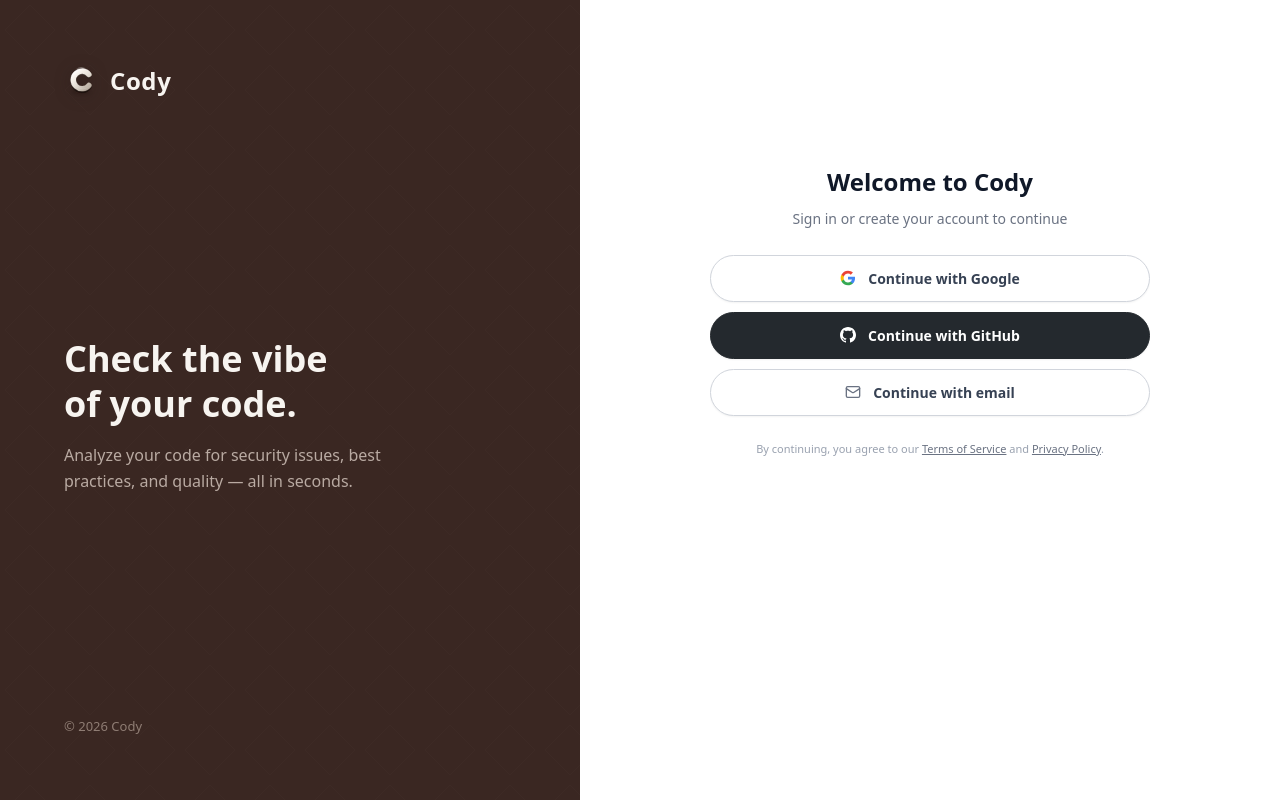
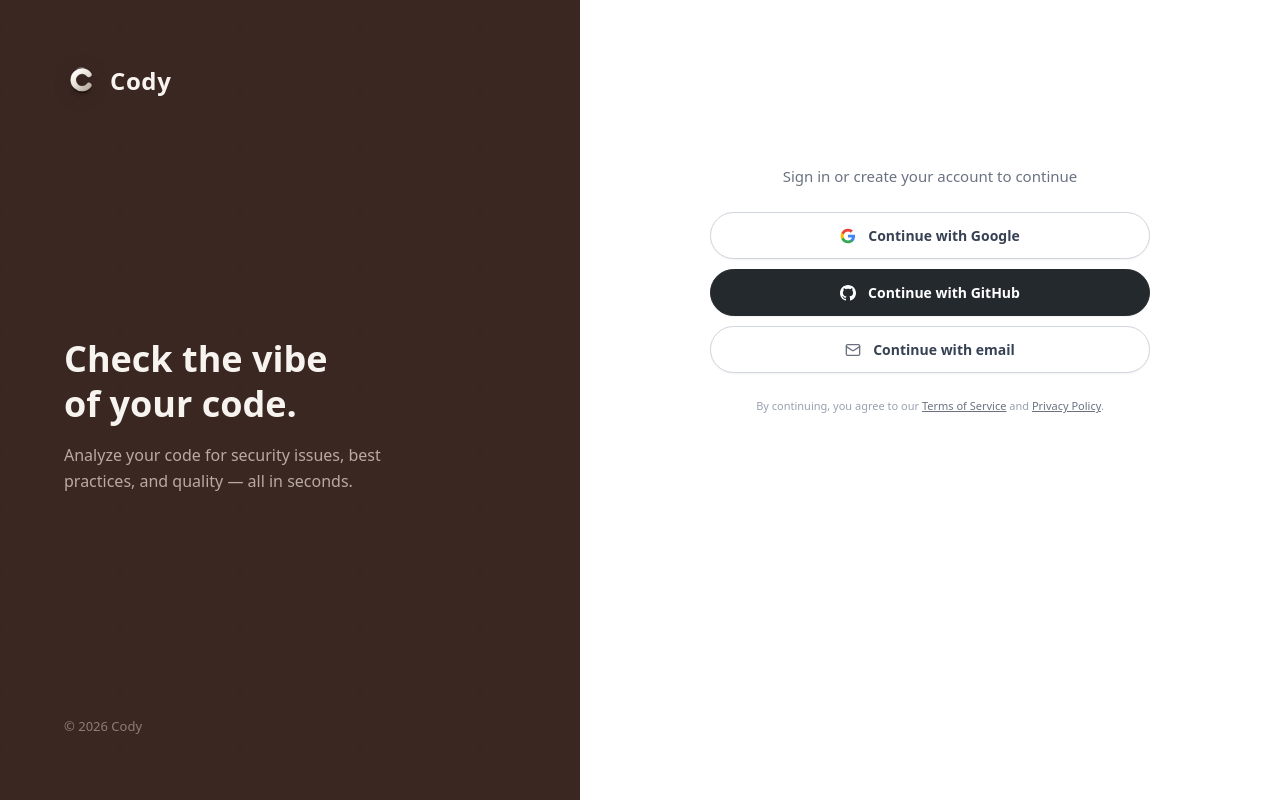
Before and after one commit to mohit-k69/code-security, a React (Vite) app: page / in a window 1280 px wide. Built offline with nearby package versions, Linux system fonts and the light colour scheme; no server answers.

Commit message:
fix(auth): remove Welcome to Cody heading from authentication screens

```diff
--- a/src/components/auth/onboarding/OnboardingSteps.tsx
+++ b/src/components/auth/onboarding/OnboardingSteps.tsx
@@ -86,10 +86,7 @@
               }}
               className="w-full flex flex-col items-center"
             >
-              <h2 className="text-[34px] lg:text-[24px] font-bold lg:font-semibold text-gray-900 mb-2.5 lg:mb-2 text-center tracking-tight lg:tracking-normal leading-tight lg:leading-normal">
-                Welcome to Cody
-              </h2>
-              <p className="text-[17px] lg:text-[14px] text-gray-500 mb-8 lg:mb-6 text-center leading-relaxed">
+              <p className="text-[17px] lg:text-[15px] font-medium text-gray-600 lg:text-gray-500 mb-8 lg:mb-6 text-center leading-relaxed">
                 Sign in or create your account to continue
               </p>
 
@@ -227,10 +224,7 @@
                 <span>Back</span>
               </button>
 
-              {/* Desktop-only: Welcome to Cody and Subtitle (hidden on mobile as requested) */}
-              <h2 className="hidden lg:block text-[24px] font-semibold text-gray-900 mb-2 text-center">
-                Welcome to Cody
-              </h2>
+              {/* Desktop-only: Subtitle */}
               <p className="hidden lg:block text-[14px] text-gray-500 mb-6 text-center leading-relaxed">
                 Sign in or create your account to continue
               </p>
```
